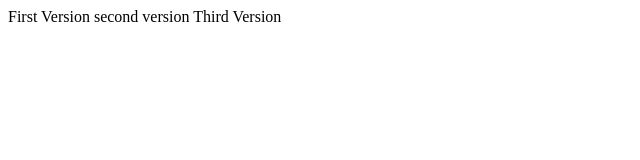
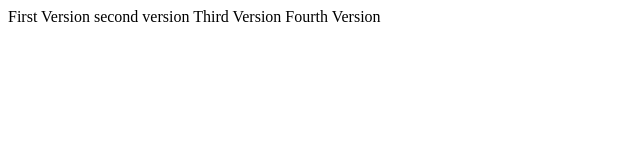
Before and after one commit to amanmishra2015/my-repo, a plain HTML site: page index.html in a window 1280 px wide. Shown: the whole page, without its empty margins (0-640 px from the left). Drawn offline with Linux system fonts and the light colour scheme.

Commit message:
Fourth Version

```diff
--- a/index.html
+++ b/index.html
@@ -9,5 +9,6 @@
   First Version
   second version
   Third Version
+  Fourth Version
 </body>
 </html>
```
